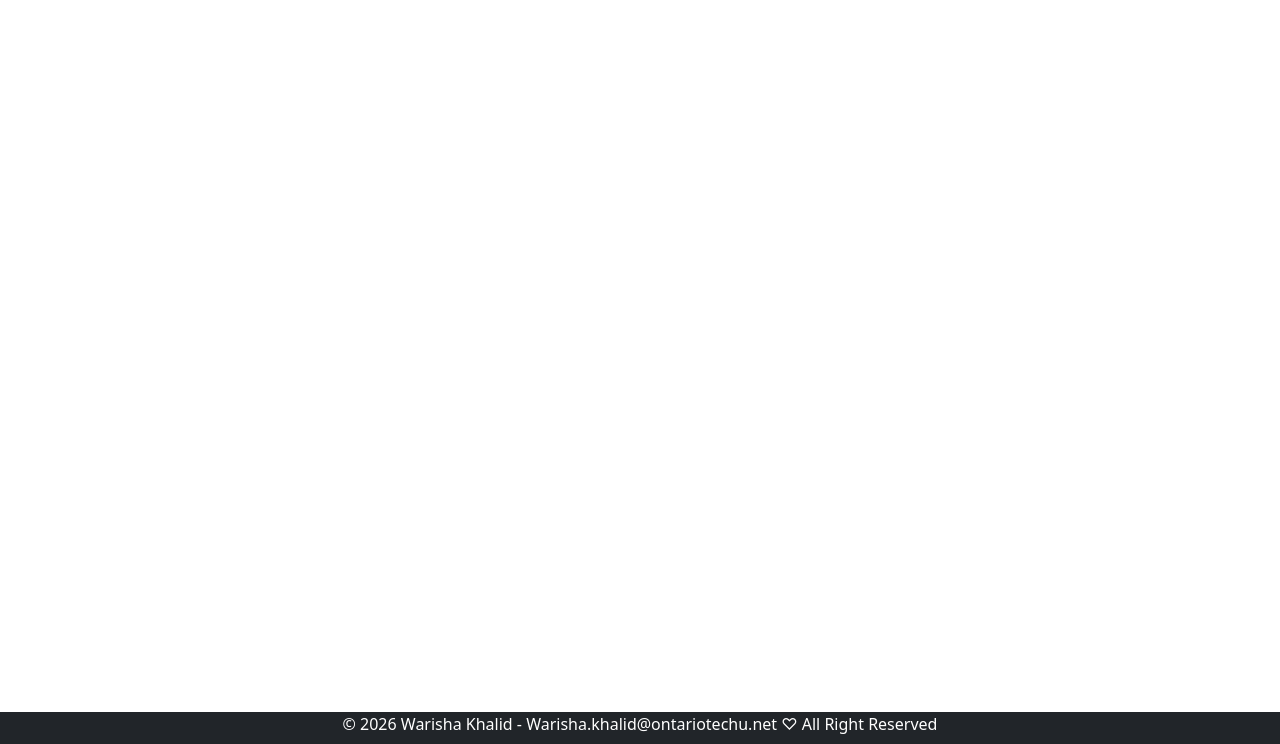
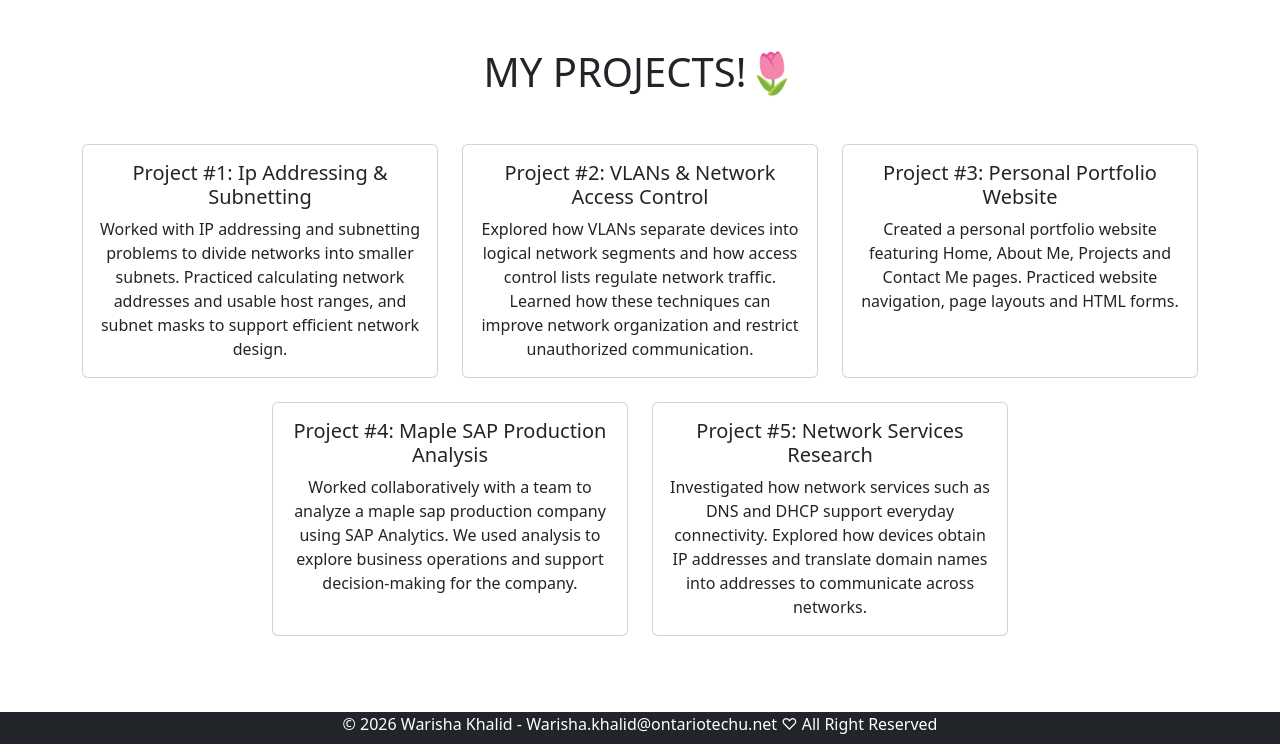
Before and after one commit to warishakhalid-netizen/INFR3120U---Assignment02, a Node server app: page /projects in a window 1280 px wide. Shown: the part 56-800 px from the top of the page. Run offline with Node 20, Linux system fonts and the light colour scheme; some libraries are stand-ins or nearby versions.

Commit message:
Complete Projects page and add GitHub and LinkedIn footer links

```diff
--- a/views/partials/footer.ejs
+++ b/views/partials/footer.ejs
@@ -9,9 +9,12 @@ the footer itself at the bottom of the content.
   <!-- Create a div class to centre footer content and use my-3 from bootstrap to add extra length vertically-->
   <div class="container text-center">
     © 2026 Warisha Khalid - Warisha.khalid@ontariotechu.net ♡ All Right Reserved
+    <a href="https://www.linkedin.com/in/warisha-khalid-a77a36386/?skipRedirect=true&contentTrackingId=AISxHdkWSuuxEPJQGl22Ug%3D%3D&viewName=premium-nav-upsell-text&upsellOrderOrigin=Tracking%3Av1%3Apremium_nav_upsell_text%3ANav%3AIn-Product"
+  class="text-white"><i class="fa-brands fa-linkedin fa-lg"></i> </a>
+  <a href="https://github.com/warishakhalid-netizen" class="text-white"><i class="fa-brands fa-github fa-lg"></i></a>
   </div>
 
-  <a href> </a>
+
 
 </footer>
 
--- a/views/projects.ejs
+++ b/views/projects.ejs
@@ -2,7 +2,66 @@
 <%- include partials/main_nav.ejs %>
 
 <main class = "container text-center my-5">
+<h1 class = "text-center mb-5"> MY PROJECTS!🌷</h1>
+<!--Project 1-->
+<div class="row g-4 justify-content-center">
+    <div class="col-4">
+        <div class="card h-100">
+            <div class="card-body">
+                <h5 class="card-title"> Project #1: Ip Addressing & Subnetting</h5>
+                <p class="card-text"> Worked with IP addressing and subnetting problems to divide networks into smaller subnets.
+                    Practiced calculating network addresses and usable host ranges, and subnet masks to support efficient network design.</p>
+            </div>
+        </div>
+    </div>
 
+
+<!--Project 2-->
+    <div class="col-4">
+        <div class="card h-100">
+            <div class="card-body">
+                <h5 class="card-title"> Project #2: VLANs & Network Access Control</h5>
+                <p class="card-text"> Explored how VLANs separate devices into logical network segments and how access control lists regulate network traffic.
+                Learned how these techniques can improve network organization and restrict unauthorized communication.</p>
+            </div>
+        </div>
+    </div>
+
+<!--Project 3-->
+    <div class="col-4">
+        <div class="card h-100">
+            <div class="card-body">
+                <h5 class="card-title"> Project #3: Personal Portfolio Website</h5>
+                <p class="card-text"> Created a personal portfolio website featuring Home, About Me, Projects and Contact Me pages.
+                    Practiced website navigation, page layouts and HTML forms.
+                </p>
+            </div>
+        </div>
+    </div>
+
+<!--Project 4-->
+    <div class="col-4">
+        <div class="card h-100">
+            <div class="card-body">
+                <h5 class="card-title"> Project #4: Maple SAP Production Analysis</h5>
+                <p class="card-text"> Worked collaboratively with a team to analyze a maple sap production company using SAP Analytics.
+                We used analysis to explore business operations and support decision-making for the company.</p>
+            </div>
+        </div>
+    </div>
+
+
+<!--Project 5-->
+    <div class="col-4">
+        <div class="card h-100">
+            <div class="card-body">
+                <h5 class="card-title"> Project #5: Network Services Research</h5>
+                <p class="card-text">  Investigated how network services such as DNS and DHCP support everyday connectivity.
+                Explored how devices obtain IP addresses and translate domain names into addresses to communicate across networks.</p>
+            </div>
+        </div>
+    </div>
+</div>
 
 </main>
 
```
